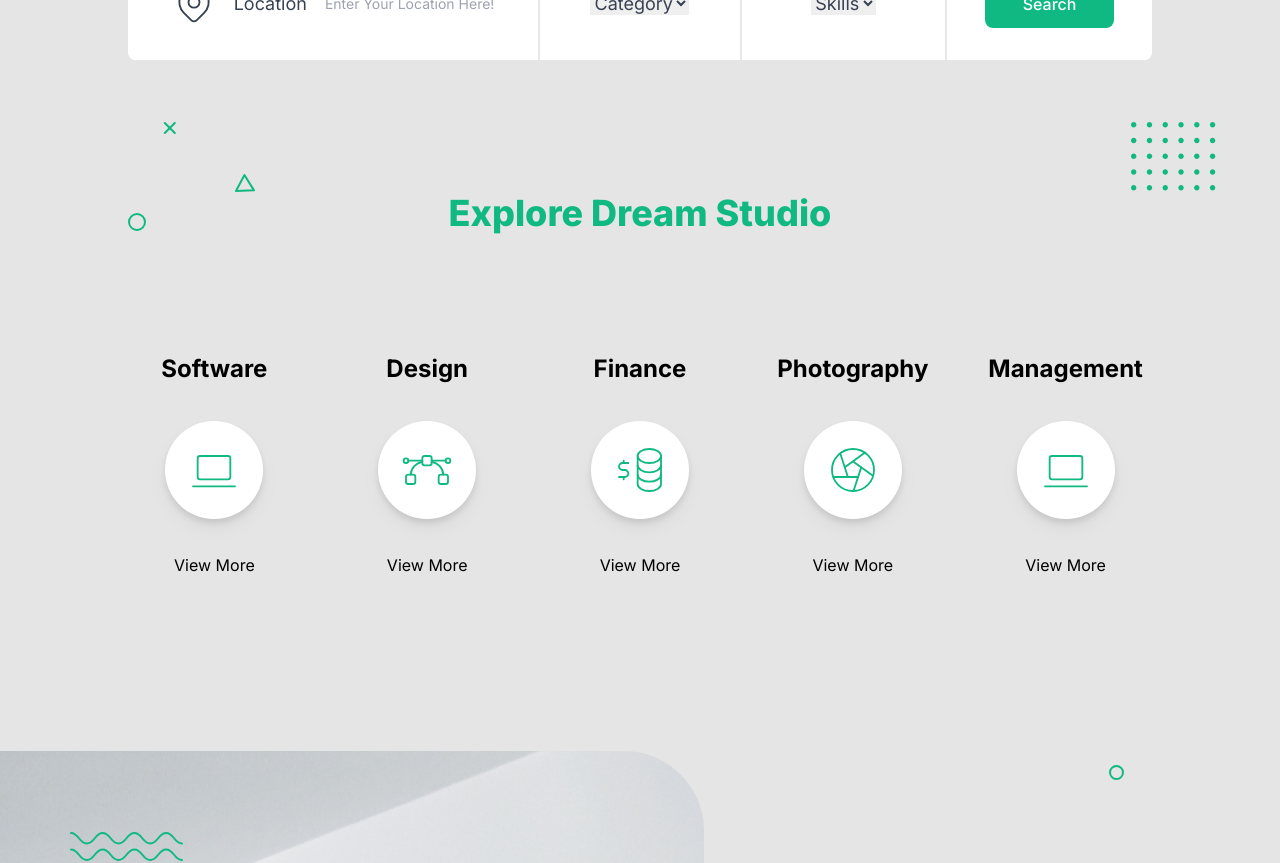
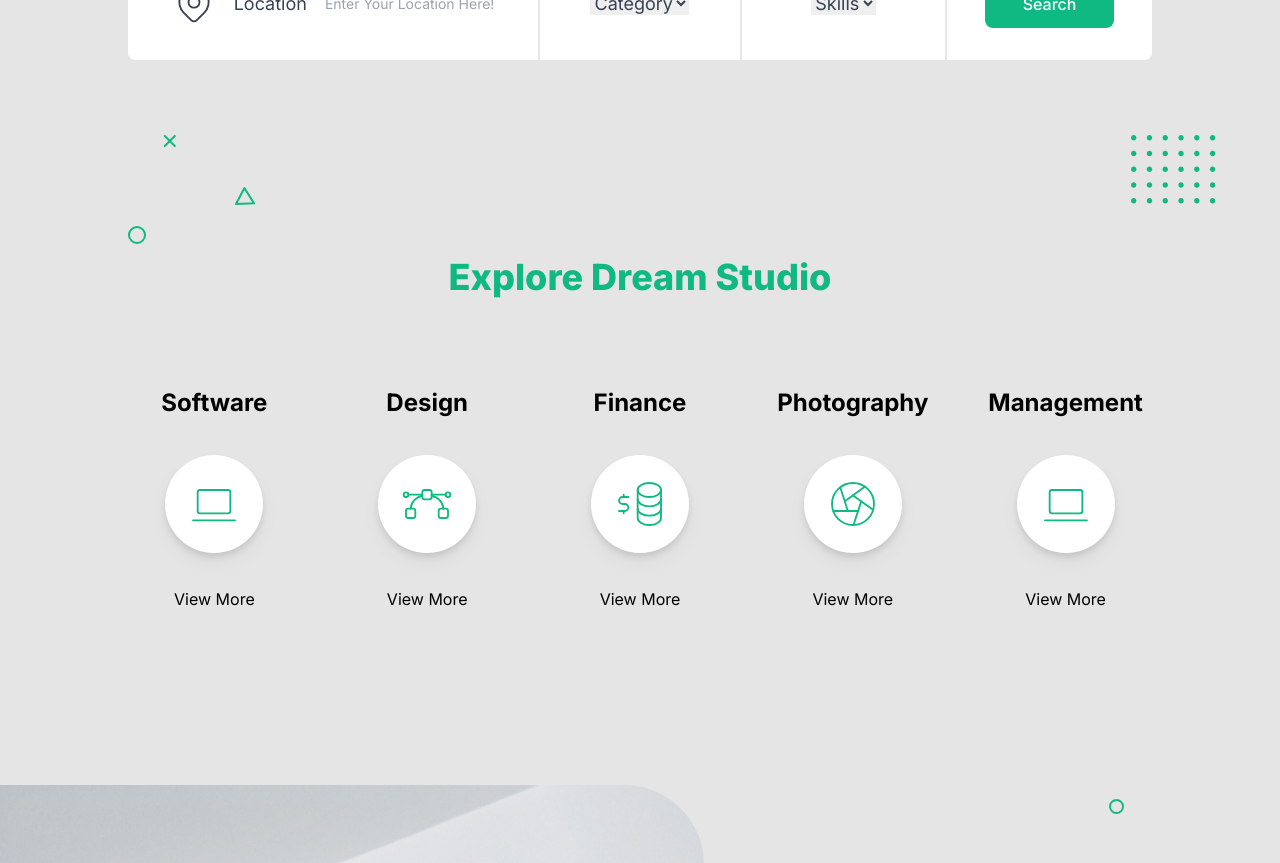
Before and after one commit to Alpha-Hamza/New-, a Next.js app: page / in a window 1280 px wide. Shown: the part 940-1803 px from the top of the page. Built offline with nearby package versions, Linux system fonts and the light colour scheme.

Commit message:
latest commit

```diff
--- a/Components/SecondSection.js
+++ b/Components/SecondSection.js
@@ -3,12 +3,20 @@ export default function SecondSection() {
   return (
     <div className="relative  2xl:mt-[280px] xl:mt-[200px] mt-[200px]   ">
       <div className="flex justify-center  ">
-      <img src="./images/hi5.svg" alt=" " className="  absolute left-[10%] sm:-mt-[5%] -mt-[20%]  lg:w-auto   sm:max-w-[15%] max-w-[20%]   " />
+        <img
+          src="./images/hi5.svg"
+          alt=" "
+          className="  absolute left-[10%] sm:-mt-[4%] -mt-[20%]  lg:w-auto   sm:max-w-[15%] max-w-[20%]   "
+        />
 
-        <h1 className="text-[#10B981] lg:text-[36px] md:text-[30px] text-[24px] mb-[80px] font-extrabold">
+        <h1 className="text-[#10B981] 2xl:mt-[2%] xl:mt-[5%] lg:text-[36px] md:text-[30px] text-[24px] mb-[50px] font-extrabold">
           Explore Dream Studio
         </h1>
-        <img src="./images/hi6.svg" alt=" " className=" absolute right-[5%] sm:-mt-[5%] -mt-[20%] lg:w-auto  md:max-w-[15%] sm:max-w-[10%] max-w-[15%]    " />
+        <img
+          src="./images/hi6.svg"
+          alt=" "
+          className=" absolute right-[5%] sm:-mt-[4%] -mt-[20%] lg:w-auto  md:max-w-[15%] sm:max-w-[10%] max-w-[15%]    "
+        />
       </div>
 
       <div className="mx-auto  xl:flex xl:justify-center grid lg:grid-rows-2 sm:grid-rows-3 grid-rows-5 grid-flow-col  2xl:gap-x-0  lg:gap-x-10 gap-y-5 xl:max-w-[80%] lg:max-w-[80%] sm:max-w-[90%] max-w-[90%]   ">
--- a/Components/TopSection.js
+++ b/Components/TopSection.js
@@ -34,7 +34,7 @@ export default function TopSection() {
             <img
               src="./images/hi3.svg"
               alt=" "
-              className="absolute  2xl:mt-[38%] xl:mt-[42.5%] lg:mt-[47%] md:mt-[48%] sm:mt-[43%] mt-[25%] lg:ml-[53%] md:ml-[58%] sm:ml-[60%] ml-[87%]  md:w-auto sm:max-w-[6%]  max-w-[5%]  "
+              className="absolute  2xl:mt-[36%] xl:mt-[42.5%] lg:mt-[47%] md:mt-[48%] sm:mt-[43%] mt-[25%] 2xl:ml-[52%] lg:ml-[53%] md:ml-[58%] sm:ml-[60%] ml-[87%]  md:w-auto sm:max-w-[6%]  max-w-[5%]  "
             />
           </div>
 
```
